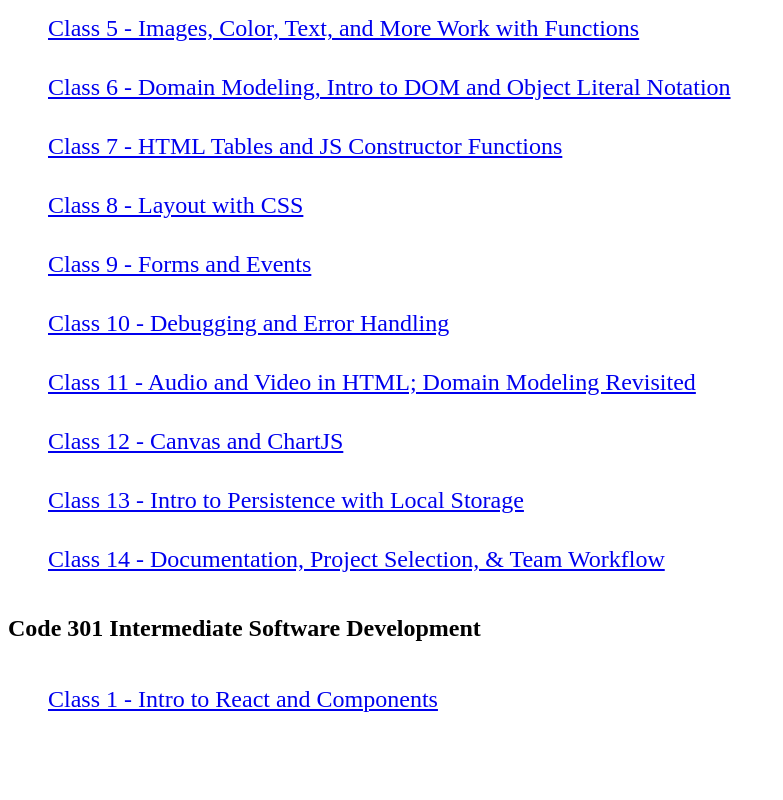
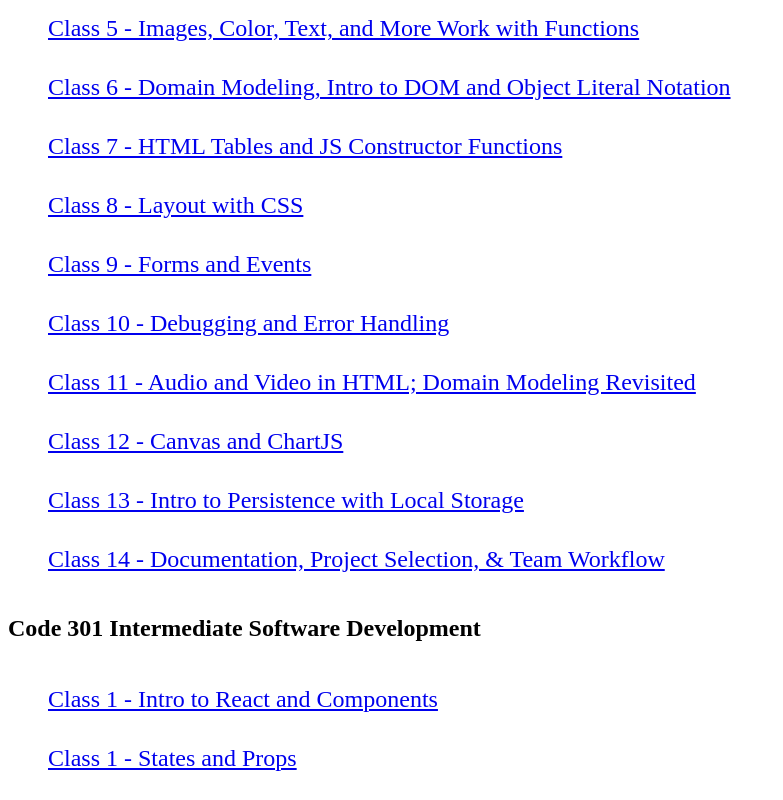
Before and after one commit to afrey09/reading-notes, a plain HTML site: page index.html in a window 1280 px wide. Shown: the part 1103-1903 px from the top of the page, without its empty margins (0-783 px from the left). Before the commit the page ends 1844 px from the top, so only its background shows below. Drawn offline with Linux system fonts and the light colour scheme.

Commit message:
States vs Props

```diff
--- a/index.html
+++ b/index.html
@@ -90,7 +90,7 @@
         <li>
 
           <a href="301Notes/Class1notes.md">Class 1 - Intro to React and Components</a>
-
+          <a href="301Notes/Class2notes.md">Class 1 - States and Props</a>
         </li>
       </ul>
 
```
Also changed, not shown: 1 other file.
